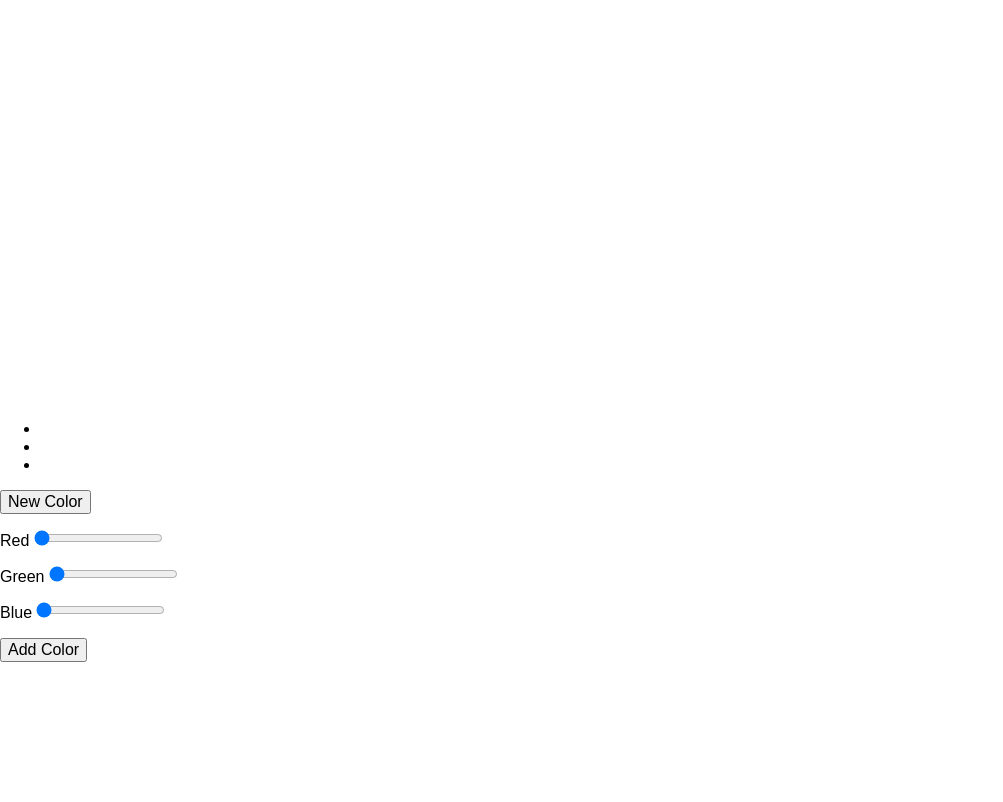
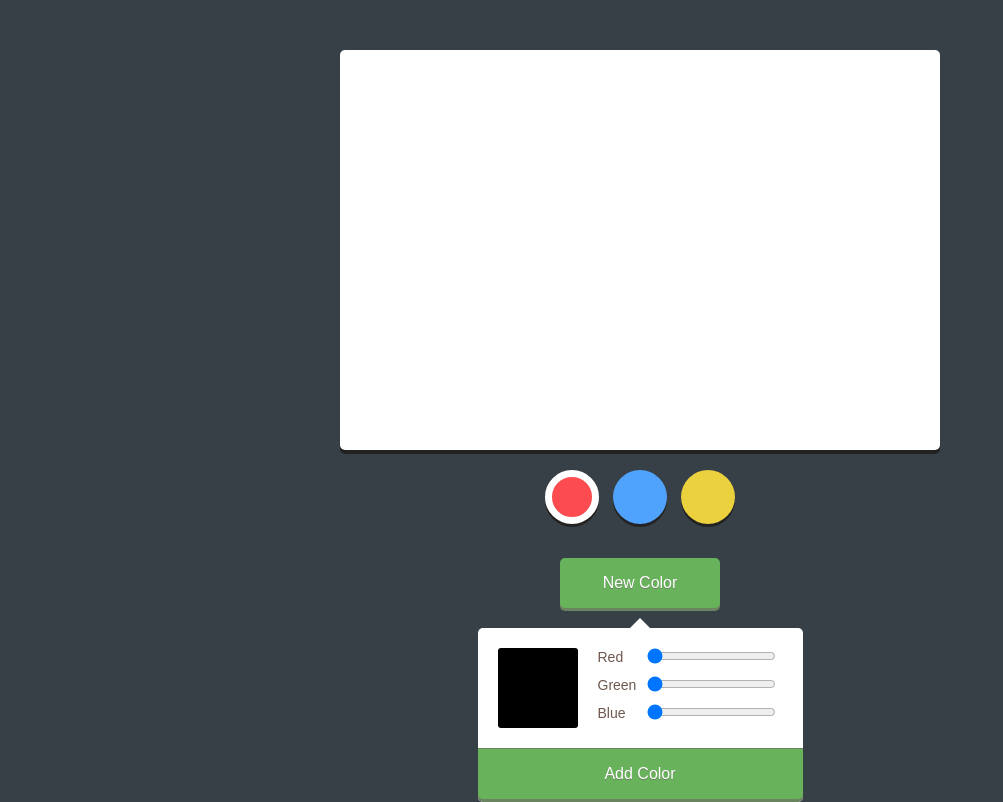
Before and after one commit to Ajhandler/Draw, a website: page app/index.html in a window 1280 px wide. Both pictures are taken after a click on the button "New Color". Shown: the whole page, without its empty margins (0-1003 px from the left). Drawn offline with nearby package versions, Linux system fonts and the light colour scheme.

Commit message:
basic drawing app

```diff
--- a/app/js/index.js
+++ b/app/js/index.js
@@ -1 +1,60 @@
-// $('.controls').hide();
+
+var color = $(".selected").css("background-color");
+var context = $("canvas")[0].getContext("2d");
+var $canvas = $("canvas")
+var lastEvent;
+var mouseDown = false;
+
+//Add or remove selected class
+$(".controls").on('click', "li", function(){
+	//deselect all sibling elemnts
+	$(this).siblings().removeClass("selected");
+	//select clicked element
+	$(this).addClass("selected")
+	//cache current color
+	color = $(this).css("background-color");
+});
+
+//When new color is pressed
+$("#revealColorSelect").click(function(){
+	//show or hide color select
+	changeColor()
+	$("#colorSelect").toggle();
+});
+
+function changeColor(){
+	var r = $("#red").val()
+	var g = $("#green").val()
+	var b = $("#blue").val()
+	$("#newColor").css("background-color", "rgb(" + r + "," + g + "," + b + ")")
+}
+
+//when color sliders change update new color span
+$("input[type=range]").change(changeColor)
+
+//when add color is pressed add it
+$("#addNewColor").click(function(){
+	//append color to the control ui
+	var $newColor = $("<li></li>")
+	$newColor.css("background-color", $("#newColor").css("background-color"));
+	$(".controls ul").append($newColor);
+	$newColor.click();
+});
+
+//mouse event on canvas
+$canvas.mousedown(function(e){
+	lastEvent = e;
+	mouseDown = true;
+}).mousemove(function(e){
+	//draw lines :)
+		if(mouseDown){
+		context.beginPath();
+		context.moveTo(lastEvent.offsetX, lastEvent.offsetY);
+		context.lineTo(e.offsetX, e.offsetY);
+		context.strokeStyle = color;
+		context.stroke();
+		lastEvent = e;
+	}
+}).mouseup(function(){
+	mouseDown = false;
+});
--- /dev/null
+++ b/app/scss/_main.scss
@@ -0,0 +1,140 @@
+body{
+	background: #384047;
+	font-family: sans-serif;
+}
+
+canvas{
+	background: #fff;
+	display: block;
+	margin: 50px auto 10px;
+	border-radius: 5px;
+	box-shadow: 0 4px 0 0 #222;
+}
+.controls{
+	min-height: 60px;
+	margin: 0 auto;
+	width: 600px;
+	border-radius: 5px;
+	overflow: hidden;
+}
+ul {
+	list-style:none;
+	margin: 0;
+	float: 	left;
+	padding: 10px 0 20px;
+	width: 100%;
+	text-align: center;
+}
+
+ul li, #newColor {
+	display:block;
+	height: 54px;
+	width: 54px;
+	border-radius: 60px;
+	cursor: pointer;
+	border: 0;
+	box-shadow: 0 3px 0 0 #222;
+}
+
+ul li {
+	display: inline-block;
+	margin: 0 5px 10px;
+}
+
+.red {
+	background: #fc4c4f;
+}
+
+.blue {
+	background: #4fa3fc;
+}
+
+.yellow {
+	background: #ECD13F;
+}
+
+.selected {
+	border: 7px solid #fff;
+	width: 40px;
+	height: 40px;
+}
+button {
+	background: #68B25B;
+	box-shadow: 0 3px 0 0 #6A845F;
+	color: #fff;
+	outline: none;
+	cursor: pointer;
+	text-shadow: 0 1px #6A845F;
+	display: block;
+	font-size: 16px;
+	line-height: 40px;
+}
+#revealColorSelect {
+	border: none;
+	border-radius: 5px;
+	margin: 10px auto;
+	padding: 5px 20px;
+	width: 160px;
+}
+
+/* New Color Palette */
+#colorSelect {
+	background: #fff;
+	border-radius: 5px;
+	clear: both;
+	margin: 20px auto 0;
+	padding: 10px;
+	width: 305px;
+	position: relative;
+
+	display:none;
+}
+#colorSelect:after {
+	bottom: 100%;
+	left: 50%;
+	border: solid transparent;
+	content: " ";
+	height: 0;
+	width: 0;
+	position: absolute;
+	pointer-events: none;
+	border-color: rgba(255, 255, 255, 0);
+	border-bottom-color: #fff;
+	border-width: 10px;
+	margin-left: -10px;
+}
+
+#newColor {
+	width: 80px;
+	height: 80px;
+	border-radius: 3px;
+	box-shadow: none;
+	float: left;
+	border: none;
+	margin: 10px 20px 20px 10px;
+
+}
+.sliders p {
+	margin: 8px 0;
+	vertical-align: middle;
+}
+.sliders label {
+	display: inline-block;
+	margin: 0 10px 0 0;
+	width: 35px;
+	font-size: 14px;
+	color: #6D574E;
+}
+.sliders input {
+	position: relative;
+	top: 2px;
+}
+#colorSelect button {
+	border: none;
+	border-top: 1px solid #6A845F;
+	border-radius: 0 0 5px 5px;
+	clear: both;
+	margin: 10px -10px -7px;
+	padding: 5px 10px;
+	width: 325px;
+}
--- a/app/scss/style.scss
+++ b/app/scss/style.scss
@@ -1 +1,2 @@
 @import 'normailze';
+@import 'main';
```
Also changed, not shown: app/css/style.css.
